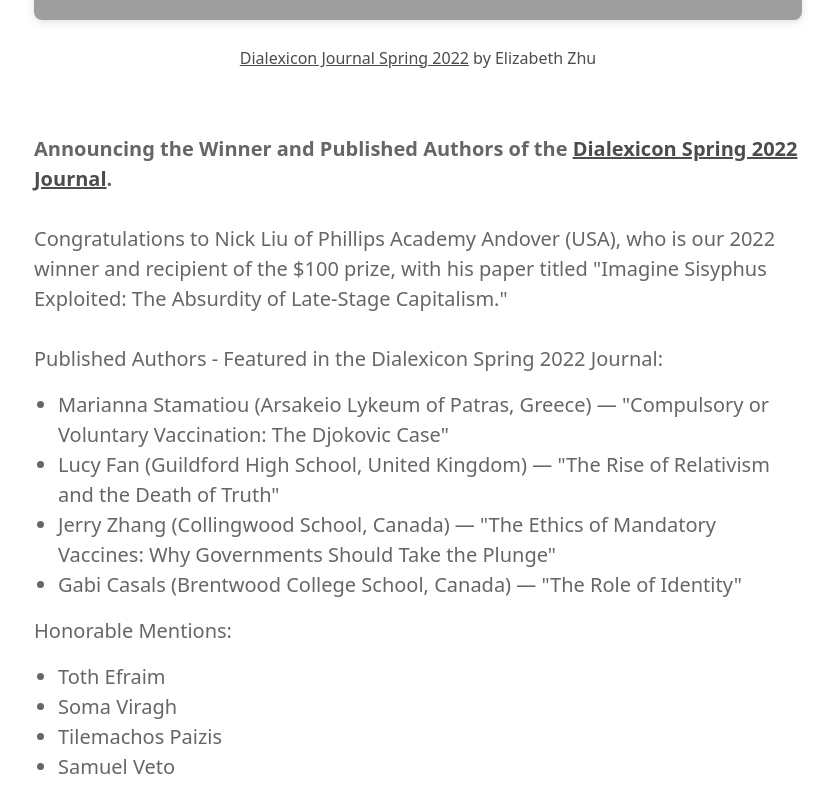
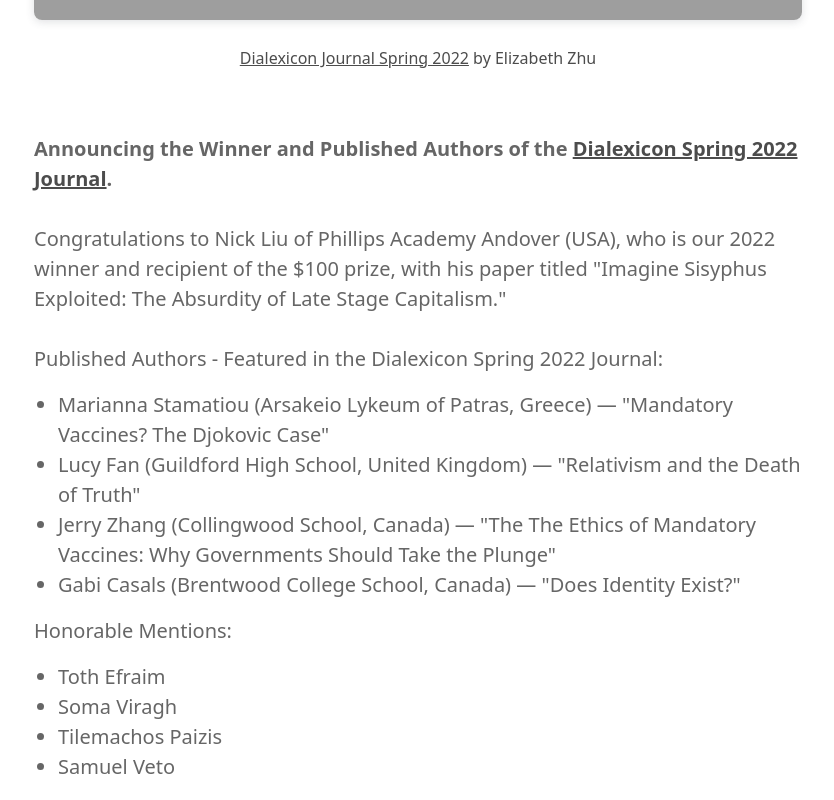
Before and after one commit to minor/dialexicon.org, a Next.js app: page /journal in a window 1280 px wide. Shown: the part 1380-2180 px from the top of the page, without its empty margins (222-1056 px from the left). Built offline with nearby package versions, Linux system fonts and the light colour scheme; grey boxes are pictures that could not be loaded.

Commit message:
update(journal.js): title changes

```diff
--- a/pages/journal.js
+++ b/pages/journal.js
@@ -104,7 +104,7 @@
                 ​Congratulations to Nick Liu of Phillips Academy
                 Andover (USA), who is our 2022 winner and recipient of
                 the $100 prize, with his paper titled "Imagine
-                Sisyphus Exploited: The Absurdity of Late-Stage
+                Sisyphus Exploited: The Absurdity of Late Stage
                 Capitalism." ​
                 <br />
                 <br />
@@ -113,21 +113,20 @@
                 <ul className="mt-4 mb-4 ml-6 list-disc">
                   <li>
                     Marianna Stamatiou (Arsakeio Lykeum of Patras,
-                    Greece) — "Compulsory or Voluntary Vaccination:
-                    The Djokovic Case"
+                    Greece) — "Mandatory Vaccines? The Djokovic Case"
                   </li>
                   <li>
                     Lucy Fan (Guildford High School, United Kingdom) —
-                    "The Rise of Relativism and the Death of Truth"
+                    "Relativism and the Death of Truth"
                   </li>
                   <li>
                     Jerry Zhang (Collingwood School, Canada) — "The
-                    Ethics of Mandatory Vaccines: Why Governments
+                    The Ethics of Mandatory Vaccines: Why Governments
                     Should Take the Plunge"
                   </li>
                   <li>
                     Gabi Casals (Brentwood College School, Canada) —
-                    "The Role of Identity"
+                    "Does Identity Exist?"
                   </li>
                 </ul>
                 Honorable Mentions:
```
